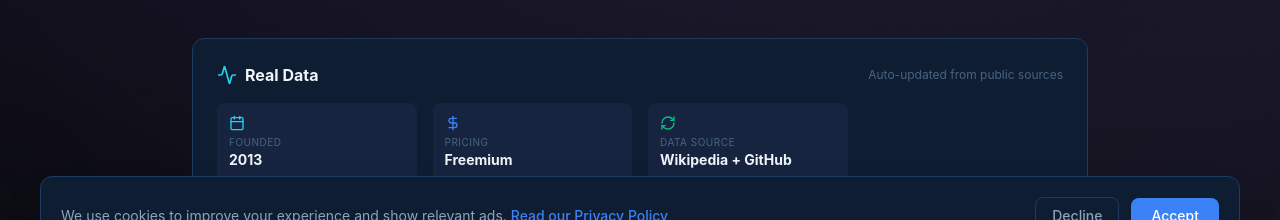
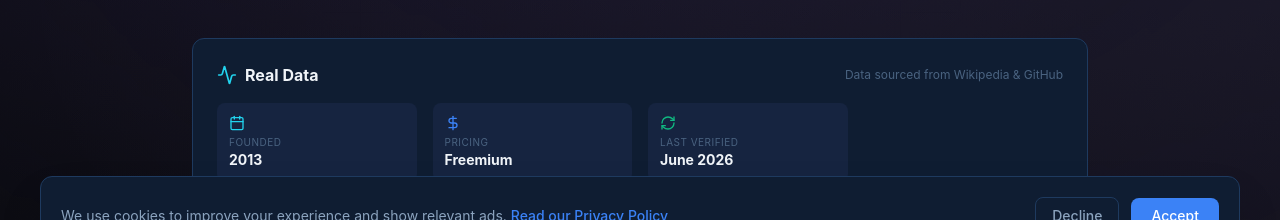
Before and after one commit to longfeixiang7650-dotcom/designpicks, a Next.js app: page /tools/canva in a window 1280 px wide. Shown: the part 528-748 px from the top of the page. Built offline with nearby package versions, Linux system fonts and the light colour scheme.

Commit message:
fix: change Auto-updated label

```diff
--- a/app/tools/[slug]/page.tsx
+++ b/app/tools/[slug]/page.tsx
@@ -210,7 +210,7 @@ export default function ToolDetailPage() {
             <h2 className="font-bold text-[#F0F4F8] flex items-center text-base">
               <Activity className="w-5 h-5 mr-2 text-[#22D3EE]" /> Real Data
             </h2>
-            <span className="text-xs text-[#4A6380]">Auto-updated from public sources</span>
+            <span className="text-xs text-[#4A6380]">Data sourced from Wikipedia &amp; GitHub</span>
           </div>
           <div className="grid grid-cols-2 md:grid-cols-4 gap-4">
             {foundedYear && (
@@ -234,8 +234,8 @@ export default function ToolDetailPage() {
             </div>
             <div className="bg-[#162440] rounded-lg p-3">
               <RefreshCw className="w-4 h-4 text-[#10B981] mb-1" />
-              <p className="text-[10px] text-[#4A6380] uppercase tracking-wider">Data Source</p>
-              <p className="text-sm font-bold text-[#F0F4F8]">Wikipedia + GitHub</p>
+              <p className="text-[10px] text-[#4A6380] uppercase tracking-wider">Last Verified</p>
+              <p className="text-sm font-bold text-[#F0F4F8]">June 2026</p>
             </div>
           </div>
         </div>
```
